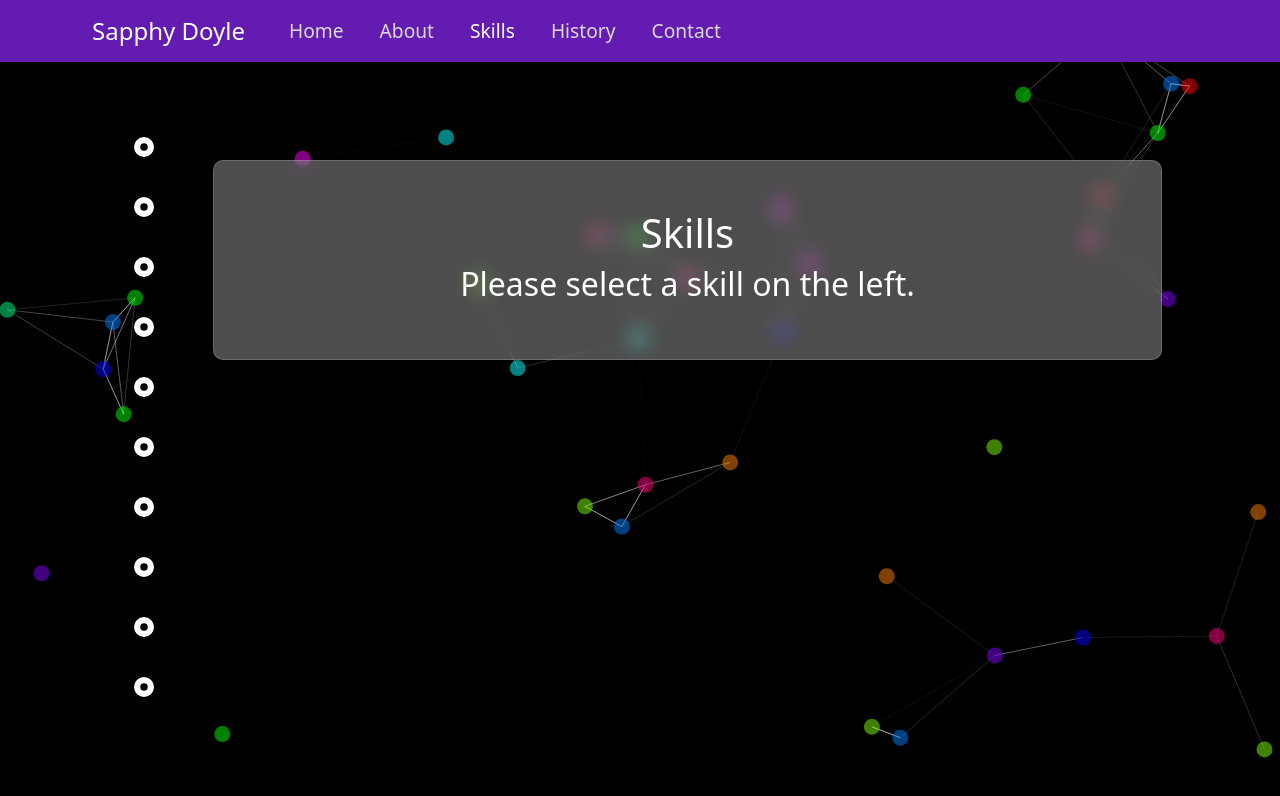
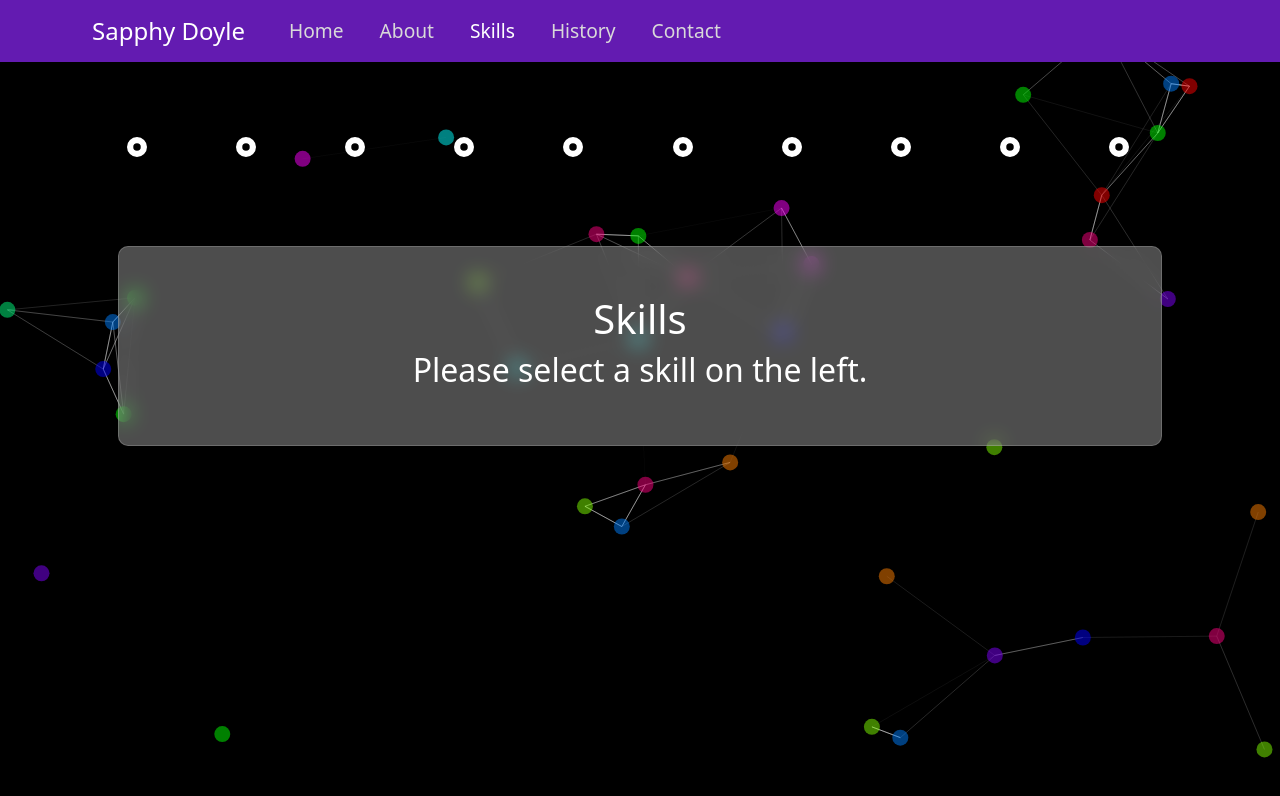
Before and after one commit to Terafora/Sapphy-Doyle-Profile-Site, a React (Create React App) app: page /skills in a window 1280 px wide. Shown: the top 796 px of the page. Built offline with nearby package versions, Linux system fonts and the light colour scheme; the HTML template or start-up script is replaced by a standard one.

Commit message:
Update layout of skills component

```diff
--- a/src/components/Skills.css
+++ b/src/components/Skills.css
@@ -16,6 +16,14 @@ li {
     margin-top: 50px;
 }
 
+.skill-list {
+    display: flex;
+    justify-content: space-around;
+    align-items: center;
+    list-style: none;
+    padding: 0;
+}
+
 @media (max-width: 991px) {
     .skills-sect {
         margin: 0;
--- a/src/components/Skills.js
+++ b/src/components/Skills.js
@@ -118,8 +118,9 @@ export default function Skills() {
         <div className="d-flex align-items-center justify-content-center">
             <div className="container skills-sect">
                 <div className="row">
-                    <div className="col-lg-1 d-none d-lg-block">
-                        <ul className="text-white">
+                    <div className=" col-lg-12 d-none d-lg-block"></div>
+                <div className="row">
+                    <ul className="text-white skill-list d-none d-lg-flex">
                         <li className="pulsating-icon" onClick={() => handleSkillChange(1)}><FontAwesomeIcon icon={skill === 1 ? faCircle : faCircleDot}></FontAwesomeIcon></li>
                         <li className="pulsating-icon" onClick={() => handleSkillChange(2)}><FontAwesomeIcon icon={skill === 2 ? faCircle : faCircleDot}></FontAwesomeIcon></li>
                         <li className="pulsating-icon" onClick={() => handleSkillChange(3)}><FontAwesomeIcon icon={skill === 3 ? faCircle : faCircleDot}></FontAwesomeIcon></li>
@@ -132,7 +133,7 @@ export default function Skills() {
                         <li className="pulsating-icon" onClick={() => handleSkillChange(10)}><FontAwesomeIcon icon={skill === 10 ? faCircle : faCircleDot}></FontAwesomeIcon></li>
                     </ul>
                 </div>
-                    <div className="col-lg-11 py-5 px-5 d-flex justify-content-center align-items-center d-none d-lg-block">
+                <div className="col-lg-12 py-5 px-5 d-flex justify-content-center align-items-center d-none d-lg-block">
                     {renderSkill()}
                 </div>
                 <div className="col-md-12 py-5 px-5 d-lg-none mt-0">
@@ -145,7 +146,7 @@ export default function Skills() {
                     <div className="my-3">{skillSeven}</div>
                     <div className="my-3">{skillEight}</div>
                     <div className="my-3">{skillNine}</div>
-                        <div className="mt-3">{skillTen}</div>
+                    <div className="my-3">{skillTen}</div>
                 </div>
             </div>
         </div>
```
Lines whose indentation alone changed are shown as unchanged.
